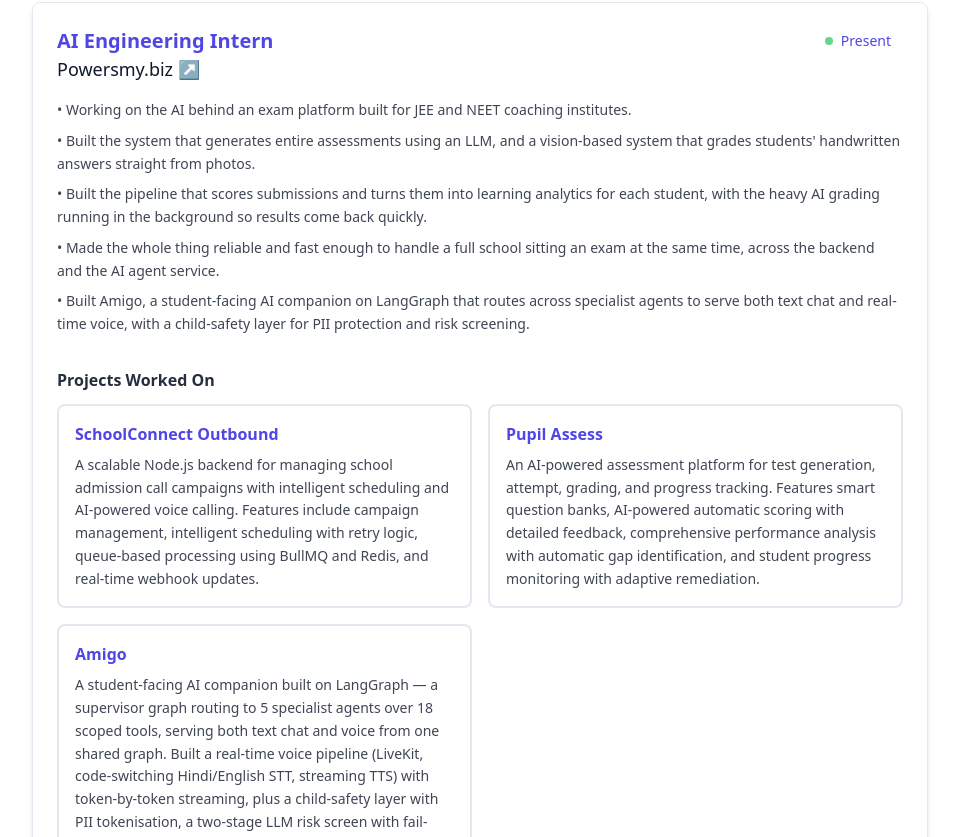
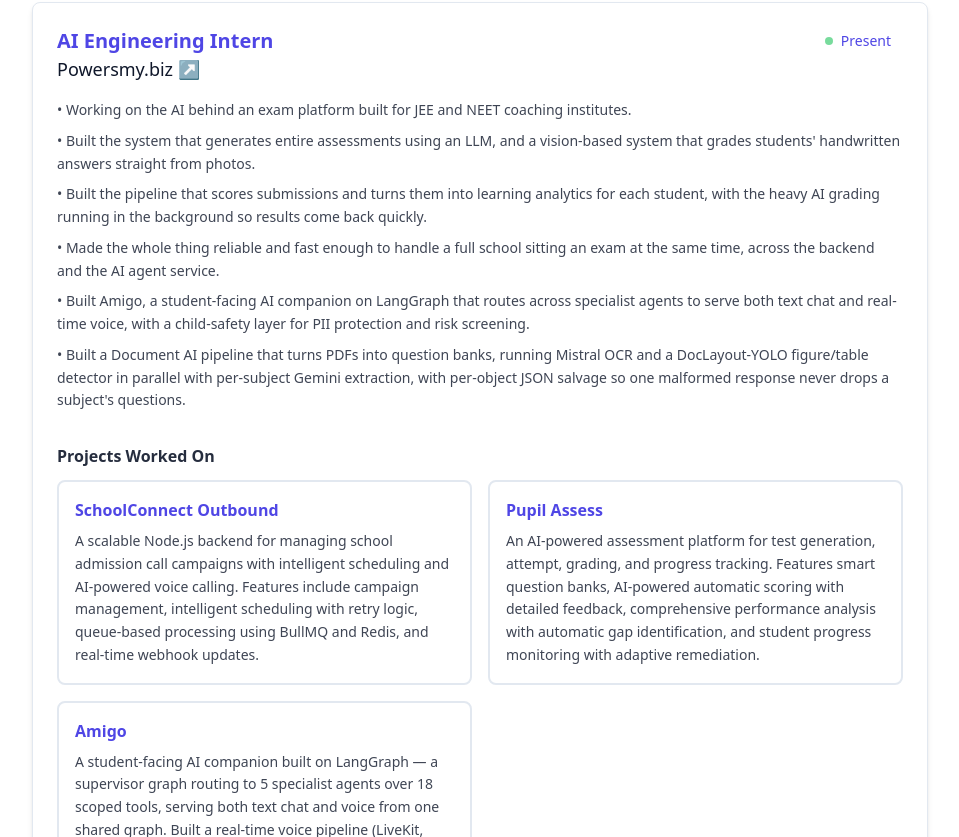
Before and after one commit to RamcharanRajpurohit/portfolio, a React (Vite) app in the folder client/: page / in a window 1280 px wide. Shown: the part 1270-2107 px from the top of the page, without its empty margins (160-1119 px from the left). Built offline with nearby package versions, Linux system fonts and the light colour scheme.

Commit message:
Add Document AI pipeline bullet to Powersmy.biz experience

```diff
--- a/client/src/data/experience_data.ts
+++ b/client/src/data/experience_data.ts
@@ -29,7 +29,8 @@
             "Built the system that generates entire assessments using an LLM, and a vision-based system that grades students' handwritten answers straight from photos.",
             "Built the pipeline that scores submissions and turns them into learning analytics for each student, with the heavy AI grading running in the background so results come back quickly.",
             "Made the whole thing reliable and fast enough to handle a full school sitting an exam at the same time, across the backend and the AI agent service.",
-            "Built Amigo, a student-facing AI companion on LangGraph that routes across specialist agents to serve both text chat and real-time voice, with a child-safety layer for PII protection and risk screening."
+            "Built Amigo, a student-facing AI companion on LangGraph that routes across specialist agents to serve both text chat and real-time voice, with a child-safety layer for PII protection and risk screening.",
+            "Built a Document AI pipeline that turns PDFs into question banks, running Mistral OCR and a DocLayout-YOLO figure/table detector in parallel with per-subject Gemini extraction, with per-object JSON salvage so one malformed response never drops a subject's questions."
         ],
         projects: [
             {
```
